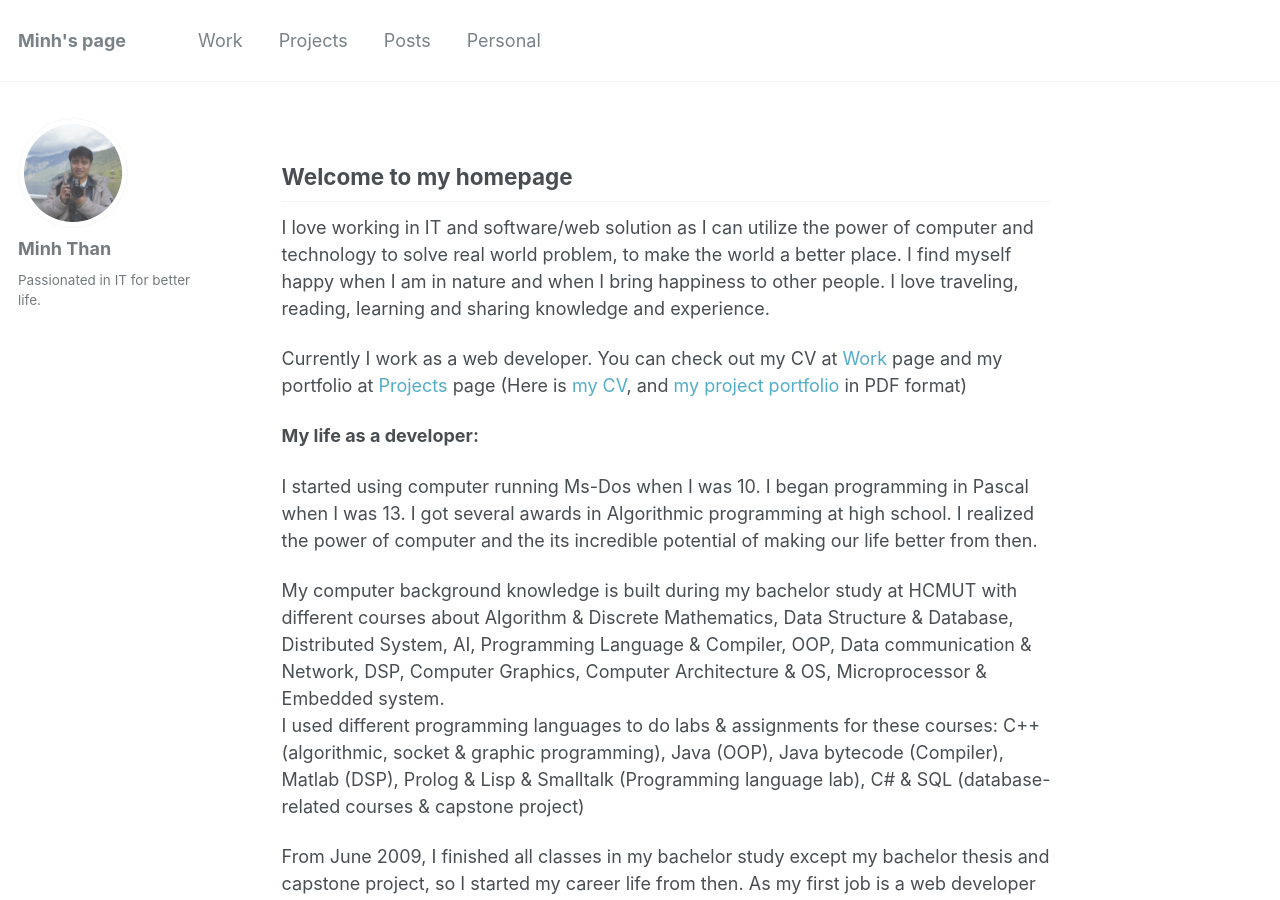
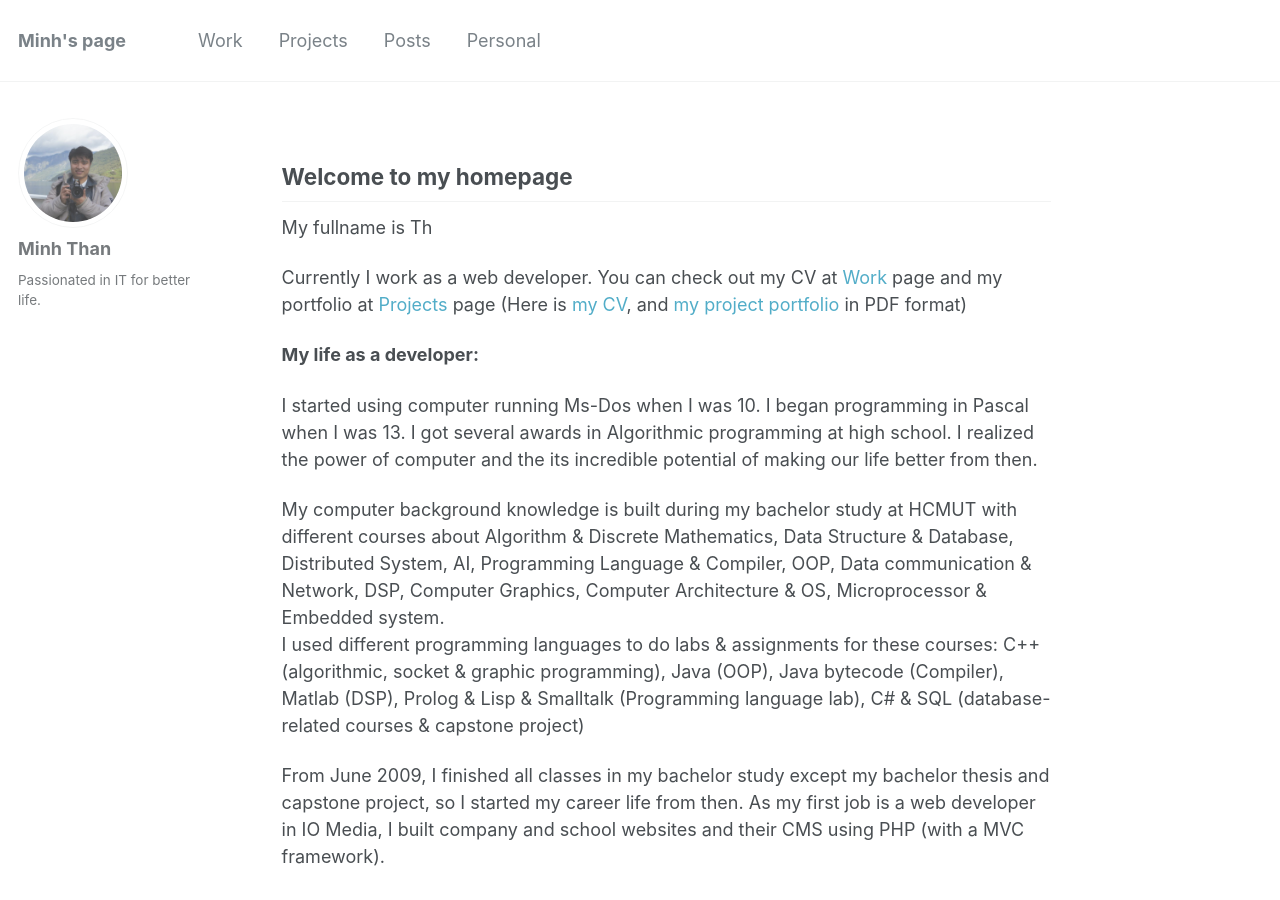
Before and after one commit to thanqminh/thanqminh.github.io, a Jekyll site: the page built from index.html, in a window 1280 px wide and 900 px high. Built offline with Jekyll 4.4.1, drawn with Linux system fonts in a browser that asks for light colours; the list of posts is cut into pages by our own code.

Commit message:
update home

```diff
--- a/index.html
+++ b/index.html
@@ -4,7 +4,7 @@ author_profile: true
 ---
 
 <h2>Welcome to my homepage</h2>
-<p>I love working in IT and software/web solution as I can utilize the power of computer and technology to solve real world problem, to make the world a better place. I find myself happy when I am in nature and when I bring happiness to other people. I love traveling, reading, learning and sharing knowledge and experience.</p>
+<p>My fullname is Th</p>
 <p>Currently I work as a web developer. You can check out my CV at <a href="/work/">Work</a> page and my portfolio at <a href="/projects">Projects</a> page (Here is <a href="/files/minh-cv.pdf">my CV</a>, and <a href="/files/minh-portfolio.pdf">my project portfolio</a> in PDF format)</p>
 <p><b>My life as a developer:</b></p>
 <p>I started using computer running Ms-Dos when I was 10. I began programming in Pascal when I was 13. I got several awards in Algorithmic programming at high school. I realized the power of computer and the its incredible potential of making our life better from then.</p>
```
